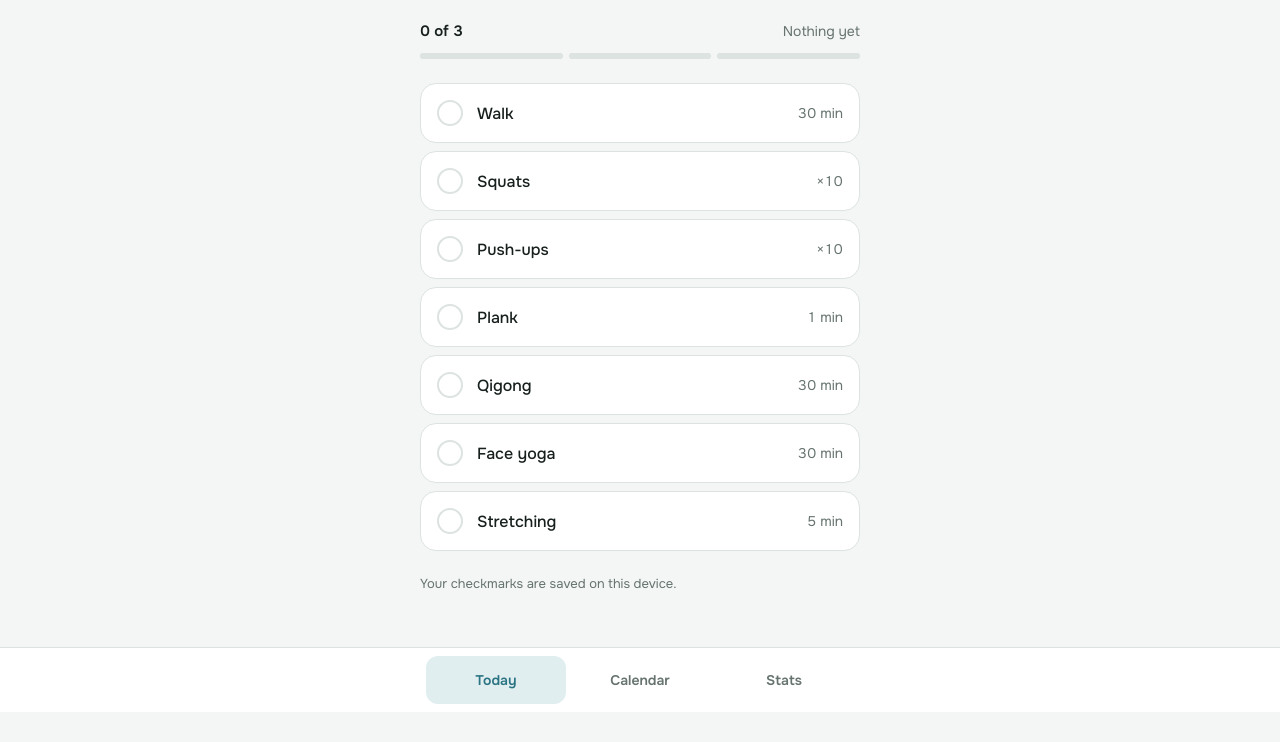
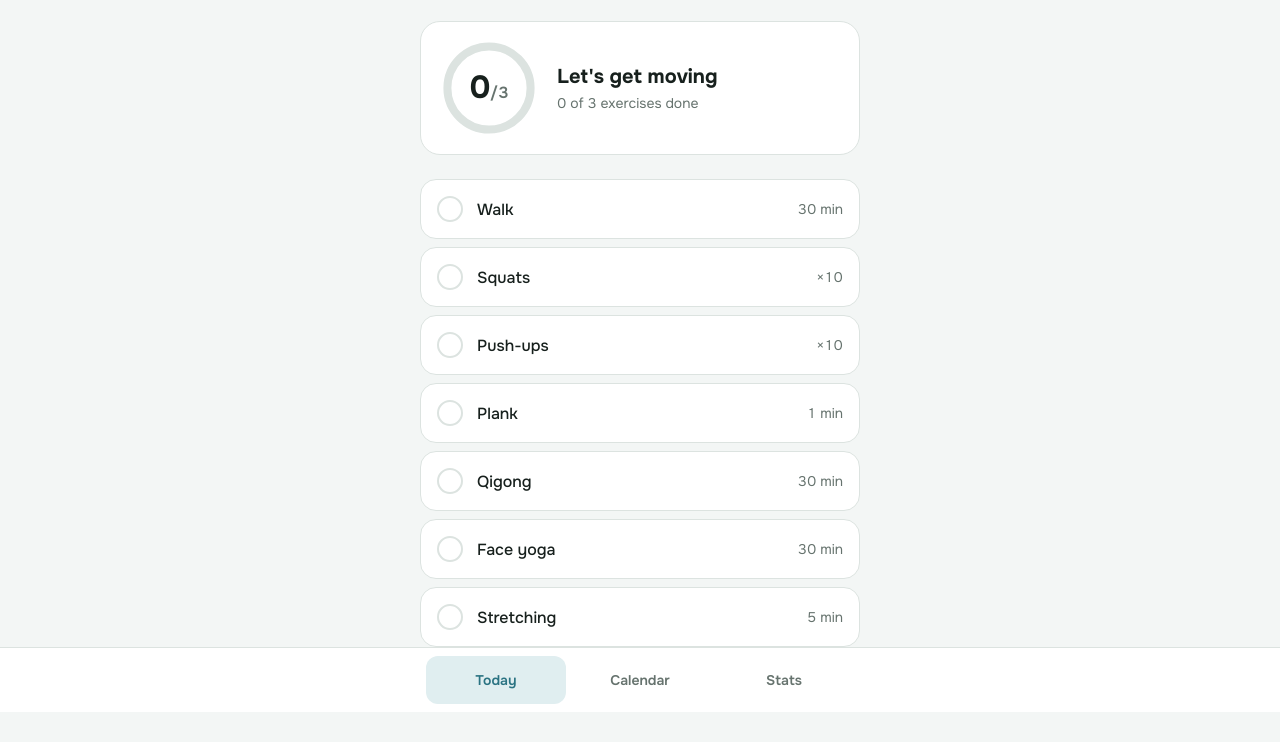
Before and after one commit to mayskii/moy-den-sporta, a plain HTML site: page index.html in a window 1280 px wide. Shown: the part 88-830 px from the top of the page. Before the commit the page ends 800 px from the top, so only its background shows below. Drawn offline with Linux system fonts and the light colour scheme.

Commit message:
Today: progress card with a ring instead of the thin bar
Co-Authored-By: Claude Opus 5.5 <noreply@anthropic.com>

```diff
--- a/app.js
+++ b/app.js
@@ -148,15 +148,17 @@ function renderToday() {
   document.getElementById("weekday").textContent = now.toLocaleDateString("en-US", { weekday: "long" });
   document.getElementById("date").textContent = now.toLocaleDateString("en-US", { month: "long", day: "numeric" });
 
-  // Progress: "2 of 3" and a bar with one segment per goal step
-  document.getElementById("count").textContent = `${Math.min(count, goal)} of ${goal}` + (count > goal ? ` · ${count} total` : "");
+  // Progress: the ring fills by the share of the goal done (100 = full circle), "2/3" inside it
+  const shown = Math.min(count, goal);
+  document.getElementById("ring-fill").style.strokeDashoffset = 100 - (shown / goal) * 100;
+  document.getElementById("ring-count").textContent = shown;
+  document.getElementById("ring-goal").textContent = `/${goal}`;
+
   const status = document.getElementById("status");
-  if (count >= goal) { status.textContent = "Goal reached"; status.className = "status done"; }
-  else if (count > 0) { status.textContent = `${goal - count} to go`; status.className = "status"; }
-  else { status.textContent = "Nothing yet"; status.className = "status"; }
-
-  document.getElementById("steps").innerHTML =
-    Array.from({ length: goal }, (_, i) => `<span class="step${i < count ? " on" : ""}"></span>`).join("");
+  if (count >= goal) status.textContent = "Goal reached";
+  else if (count > 0) status.textContent = `${goal - count} more to go`;
+  else status.textContent = "Let's get moving";
+  document.getElementById("count").textContent = `${count} of ${goal} exercises done`;
 
   // Exercise list
   const list = document.getElementById("list");
--- a/index.html
+++ b/index.html
@@ -8,8 +8,8 @@
 <meta name="apple-mobile-web-app-title" content="My Day">
 <title>My Workout Day</title>
 <link rel="preload" href="fonts/onest-latin.woff2" as="font" type="font/woff2" crossorigin>
-<link rel="stylesheet" href="style.css?v=7">
-<script src="app.js?v=7" defer></script>
+<link rel="stylesheet" href="style.css?v=8">
+<script src="app.js?v=8" defer></script>
 </head>
 <body>
 
@@ -27,12 +27,19 @@
       </button>
     </header>
 
-    <div class="progress" aria-live="polite">
-      <div class="progress-row">
-        <span class="count" id="count"></span>
-        <span class="status" id="status"></span>
+    <!-- Progress card: a ring that fills toward the daily goal, and a short message next to it -->
+    <div class="progress" id="progress" aria-live="polite">
+      <div class="ring" aria-hidden="true">
+        <svg viewBox="0 0 120 120">
+          <circle class="ring-track" cx="60" cy="60" r="52"/>
+          <circle class="ring-fill" id="ring-fill" cx="60" cy="60" r="52" pathLength="100"/>
+        </svg>
+        <span class="ring-label"><b id="ring-count"></b><span id="ring-goal"></span></span>
       </div>
-      <div class="steps" id="steps"></div>
+      <div class="progress-text">
+        <p class="status" id="status"></p>
+        <p class="count" id="count"></p>
+      </div>
     </div>
 
     <ul class="list" id="list"></ul>
--- a/style.css
+++ b/style.css
@@ -68,15 +68,27 @@ body {
 .weekday { margin: 0; font-size: 13px; font-weight: 600; letter-spacing: .06em; text-transform: uppercase; color: var(--muted); }
 .date { margin: 2px 0 0; font-size: 28px; font-weight: 700; letter-spacing: -.01em; text-wrap: balance; }
 
-/* Progress toward the daily goal */
-.progress { display: flex; flex-direction: column; gap: 10px; }
-.progress-row { display: flex; align-items: baseline; justify-content: space-between; gap: 12px; }
-.count { font-size: 15px; font-weight: 600; font-variant-numeric: tabular-nums; }
-.status { font-size: 14px; color: var(--muted); }
-.status.done { color: var(--accent); font-weight: 600; }
-.steps { display: flex; gap: 6px; }
-.step { flex: 1; height: 6px; border-radius: 3px; background: var(--line); transition: background .25s; }
-.step.on { background: var(--accent); }
+/* Progress card: ring on the left, message on the right */
+.progress {
+  display: flex; align-items: center; gap: 20px;
+  padding: 18px 20px;
+  background: var(--surface);
+  border: 1px solid var(--line);
+  border-radius: 20px;
+}
+.ring { position: relative; flex: none; width: 96px; height: 96px; }
+.ring svg { width: 100%; height: 100%; transform: rotate(-90deg); } /* start the fill at 12 o'clock */
+.ring circle { fill: none; stroke-width: 10; }
+.ring-track { stroke: var(--line); }
+/* pathLength="100" in the HTML: dash 100 = the whole circle, offset 100 = empty, 0 = full */
+.ring-fill { stroke: var(--accent); stroke-linecap: round; stroke-dasharray: 100; stroke-dashoffset: 100; transition: stroke-dashoffset .5s ease; }
+.ring-label { position: absolute; inset: 0; display: grid; place-content: center; grid-auto-flow: column; align-items: baseline; font-variant-numeric: tabular-nums; }
+.ring-label b { font-size: 32px; font-weight: 700; letter-spacing: -.02em; }
+.ring-label span { font-size: 16px; font-weight: 600; color: var(--muted); }
+.progress-text { min-width: 0; }
+.progress-text p { margin: 0; }
+.status { font-size: 20px; font-weight: 700; line-height: 1.25; text-wrap: balance; }
+.count { margin-top: 4px !important; font-size: 14px; color: var(--muted); font-variant-numeric: tabular-nums; }
 
 /* Exercise list */
 .list { list-style: none; margin: 0; padding: 0; display: flex; flex-direction: column; gap: 8px; }
```
